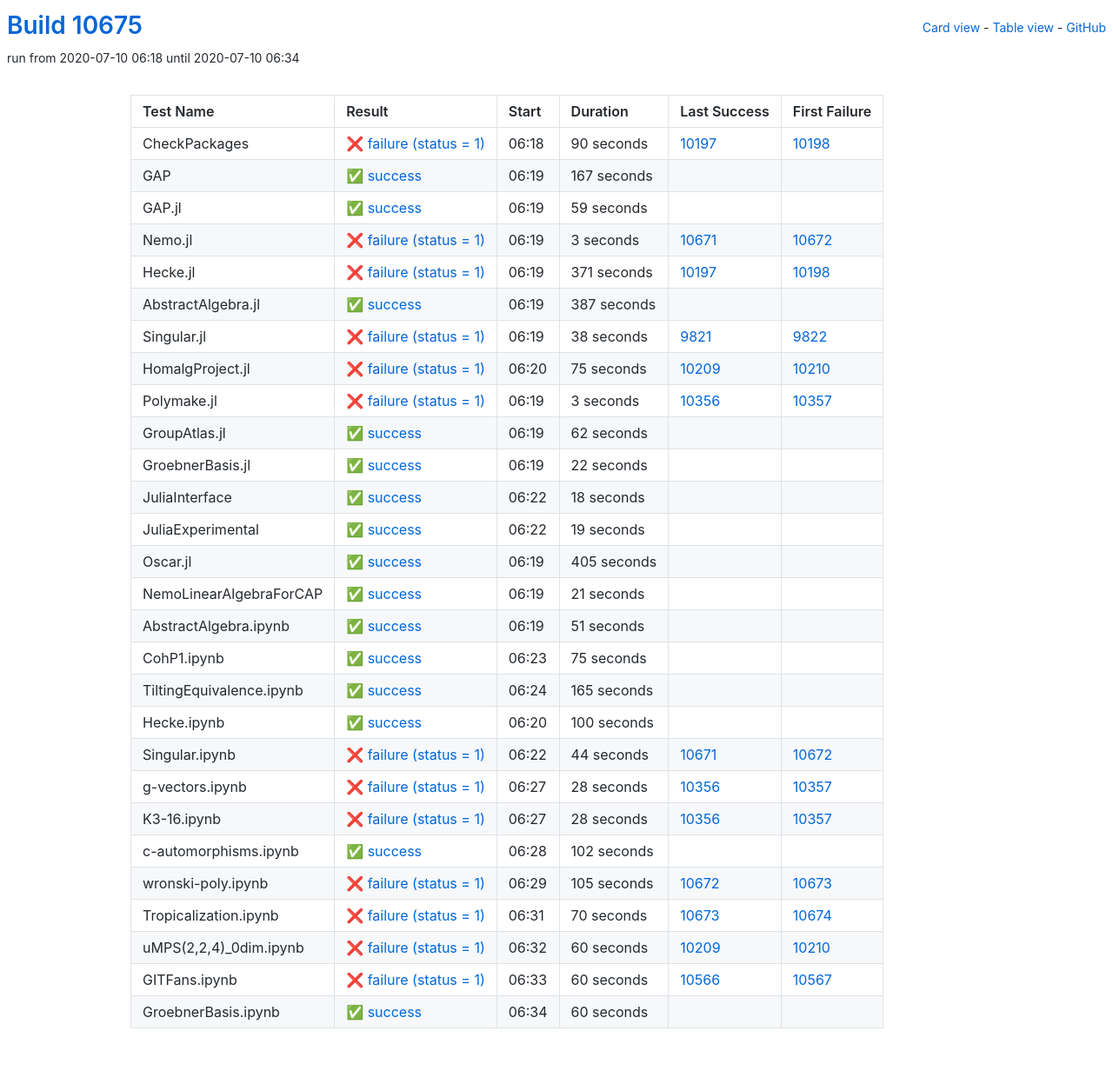
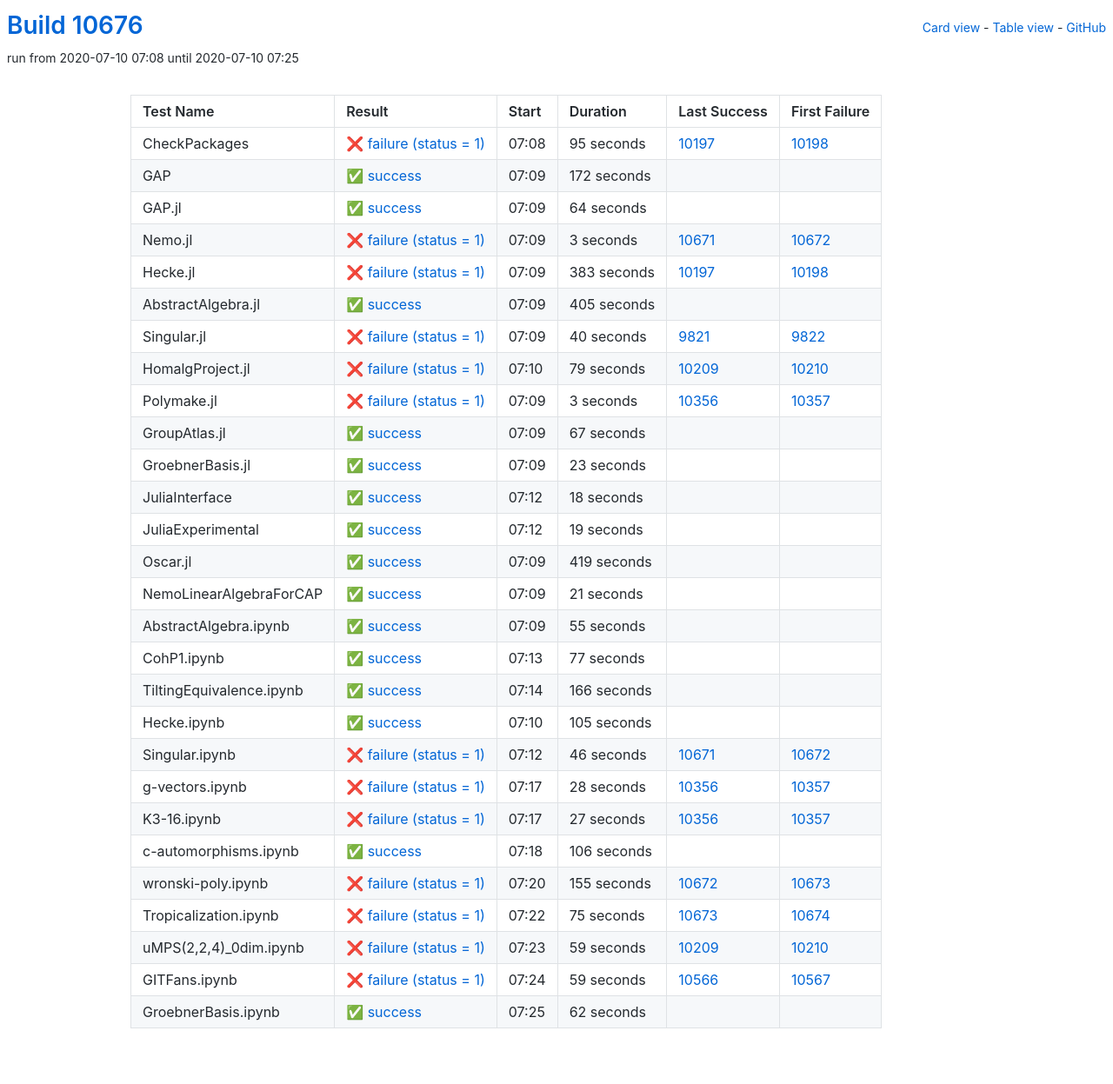
Before and after one commit to oscar-system/oscar-ci-status, a Jekyll site: the page built from table.html, in a window 1280 px wide. Shown: the whole page at 87% size. Built offline with Jekyll 4.4.1, drawn with Linux system fonts in a browser that asks for light colours.

Commit message:
Build #10676

```diff
--- a/_data/ci.yml
+++ b/_data/ci.yml
@@ -1,6 +1,6 @@
 ---
-build: 10675
-build_url: https://oscarci.mathematik.uni-kl.de/job/oscar/10675/
+build: 10676
+build_url: https://oscarci.mathematik.uni-kl.de/job/oscar/10676/
 job: oscar
 organization: oscar-system
 repo: oscar-ci-status
@@ -8,44 +8,44 @@
 tests:
 - name: CheckPackages
   id: checkpackages
-  log: https://oscarci.mathematik.uni-kl.de/job/oscar/10675/artifact/logs/build-10675/CheckPackages.log
-  start: 2020-07-10 06:18
+  log: https://oscarci.mathematik.uni-kl.de/job/oscar/10676/artifact/logs/build-10676/CheckPackages.log
+  start: 2020-07-10 07:08
   success: false
   exitcode: 1
   status: failure
-  duration: 90
+  duration: 95
   last_success: 10197
   last_success_url: https://oscarci.mathematik.uni-kl.de/job/oscar/10197/
   first_failure: 10198
   first_failure_url: https://oscarci.mathematik.uni-kl.de/job/oscar/10198/
 - name: GAP
   id: gap
-  log: https://oscarci.mathematik.uni-kl.de/job/oscar/10675/artifact/logs/build-10675/GAP.log
-  start: 2020-07-10 06:19
+  log: https://oscarci.mathematik.uni-kl.de/job/oscar/10676/artifact/logs/build-10676/GAP.log
+  start: 2020-07-10 07:09
   success: true
   exitcode: 0
   status: success
-  duration: 167
+  duration: 172
   last_success: false
   last_success_url:
   first_failure: false
   first_failure_url:
 - name: GAP.jl
   id: gap-jl
-  log: https://oscarci.mathematik.uni-kl.de/job/oscar/10675/artifact/logs/build-10675/GAP.jl.log
-  start: 2020-07-10 06:19
+  log: https://oscarci.mathematik.uni-kl.de/job/oscar/10676/artifact/logs/build-10676/GAP.jl.log
+  start: 2020-07-10 07:09
   success: true
   exitcode: 0
   status: success
-  duration: 59
+  duration: 64
   last_success: false
   last_success_url:
   first_failure: false
   first_failure_url:
 - name: Nemo.jl
   id: nemo-jl
-  log: https://oscarci.mathematik.uni-kl.de/job/oscar/10675/artifact/logs/build-10675/Nemo.jl.log
-  start: 2020-07-10 06:19
+  log: https://oscarci.mathematik.uni-kl.de/job/oscar/10676/artifact/logs/build-10676/Nemo.jl.log
+  start: 2020-07-10 07:09
   success: false
   exitcode: 1
   status: failure
@@ -56,56 +56,56 @@
   first_failure_url: https://oscarci.mathematik.uni-kl.de/job/oscar/10672/
 - name: Hecke.jl
   id: hecke-jl
-  log: https://oscarci.mathematik.uni-kl.de/job/oscar/10675/artifact/logs/build-10675/Hecke.jl.log
-  start: 2020-07-10 06:19
+  log: https://oscarci.mathematik.uni-kl.de/job/oscar/10676/artifact/logs/build-10676/Hecke.jl.log
+  start: 2020-07-10 07:09
   success: false
   exitcode: 1
   status: failure
-  duration: 371
+  duration: 383
   last_success: 10197
   last_success_url: https://oscarci.mathematik.uni-kl.de/job/oscar/10197/
   first_failure: 10198
   first_failure_url: https://oscarci.mathematik.uni-kl.de/job/oscar/10198/
 - name: AbstractAlgebra.jl
   id: abstractalgebra-jl
-  log: https://oscarci.mathematik.uni-kl.de/job/oscar/10675/artifact/logs/build-10675/AbstractAlgebra.jl.log
-  start: 2020-07-10 06:19
+  log: https://oscarci.mathematik.uni-kl.de/job/oscar/10676/artifact/logs/build-10676/AbstractAlgebra.jl.log
+  start: 2020-07-10 07:09
   success: true
   exitcode: 0
   status: success
-  duration: 387
+  duration: 405
   last_success: false
   last_success_url:
   first_failure: false
   first_failure_url:
 - name: Singular.jl
   id: singular-jl
-  log: https://oscarci.mathematik.uni-kl.de/job/oscar/10675/artifact/logs/build-10675/Singular.jl.log
-  start: 2020-07-10 06:19
+  log: https://oscarci.mathematik.uni-kl.de/job/oscar/10676/artifact/logs/build-10676/Singular.jl.log
+  start: 2020-07-10 07:09
   success: false
   exitcode: 1
   status: failure
-  duration: 38
+  duration: 40
   last_success: 9821
   last_success_url: https://oscarci.mathematik.uni-kl.de/job/oscar/9821/
   first_failure: 9822
   first_failure_url: https://oscarci.mathematik.uni-kl.de/job/oscar/9822/
 - name: HomalgProject.jl
   id: homalgproject-jl
-  log: https://oscarci.mathematik.uni-kl.de/job/oscar/10675/artifact/logs/build-10675/HomalgProject.jl.log
-  start: 2020-07-10 06:20
+  log: https://oscarci.mathematik.uni-kl.de/job/oscar/10676/artifact/logs/build-10676/HomalgProject.jl.log
+  start: 2020-07-10 07:10
   success: false
   exitcode: 1
   status: failure
-  duration: 75
+  duration: 79
   last_success: 10209
   last_success_url: https://oscarci.mathematik.uni-kl.de/job/oscar/10209/
   first_failure: 10210
   first_failure_url: https://oscarci.mathematik.uni-kl.de/job/oscar/10210/
 - name: Polymake.jl
   id: polymake-jl
-  log: https://oscarci.mathematik.uni-kl.de/job/oscar/10675/artifact/logs/build-10675/Polymake.jl.log
-  start: 2020-07-10 06:19
+  log: https://oscarci.mathematik.uni-kl.de/job/oscar/10676/artifact/logs/build-10676/Polymake.jl.log
+  start: 2020-07-10 07:09
   success: false
   exitcode: 1
   status: failure
@@ -116,32 +116,32 @@
   first_failure_url: https://oscarci.mathematik.uni-kl.de/job/oscar/10357/
 - name: GroupAtlas.jl
   id: groupatlas-jl
-  log: https://oscarci.mathematik.uni-kl.de/job/oscar/10675/artifact/logs/build-10675/GroupAtlas.jl.log
-  start: 2020-07-10 06:19
+  log: https://oscarci.mathematik.uni-kl.de/job/oscar/10676/artifact/logs/build-10676/GroupAtlas.jl.log
+  start: 2020-07-10 07:09
   success: true
   exitcode: 0
   status: success
-  duration: 62
+  duration: 67
   last_success: false
   last_success_url:
   first_failure: false
   first_failure_url:
 - name: GroebnerBasis.jl
   id: groebnerbasis-jl
-  log: https://oscarci.mathematik.uni-kl.de/job/oscar/10675/artifact/logs/build-10675/GroebnerBasis.jl.log
-  start: 2020-07-10 06:19
+  log: https://oscarci.mathematik.uni-kl.de/job/oscar/10676/artifact/logs/build-10676/GroebnerBasis.jl.log
+  start: 2020-07-10 07:09
   success: true
   exitcode: 0
   status: success
-  duration: 22
+  duration: 23
   last_success: false
   last_success_url:
   first_failure: false
   first_failure_url:
 - name: JuliaInterface
   id: juliainterface
-  log: https://oscarci.mathematik.uni-kl.de/job/oscar/10675/artifact/logs/build-10675/JuliaInterface.log
-  start: 2020-07-10 06:22
+  log: https://oscarci.mathematik.uni-kl.de/job/oscar/10676/artifact/logs/build-10676/JuliaInterface.log
+  start: 2020-07-10 07:12
   success: true
   exitcode: 0
   status: success
@@ -152,8 +152,8 @@
   first_failure_url:
 - name: JuliaExperimental
   id: juliaexperimental
-  log: https://oscarci.mathematik.uni-kl.de/job/oscar/10675/artifact/logs/build-10675/JuliaExperimental.log
-  start: 2020-07-10 06:22
+  log: https://oscarci.mathematik.uni-kl.de/job/oscar/10676/artifact/logs/build-10676/JuliaExperimental.log
+  start: 2020-07-10 07:12
   success: true
   exitcode: 0
   status: success
@@ -164,20 +164,20 @@
   first_failure_url:
 - name: Oscar.jl
   id: oscar-jl
-  log: https://oscarci.mathematik.uni-kl.de/job/oscar/10675/artifact/logs/build-10675/Oscar.jl.log
-  start: 2020-07-10 06:19
+  log: https://oscarci.mathematik.uni-kl.de/job/oscar/10676/artifact/logs/build-10676/Oscar.jl.log
+  start: 2020-07-10 07:09
   success: true
   exitcode: 0
   status: success
-  duration: 405
+  duration: 419
   last_success: false
   last_success_url:
   first_failure: false
   first_failure_url:
 - name: NemoLinearAlgebraForCAP
   id: nemolinearalgebraforcap
-  log: https://oscarci.mathematik.uni-kl.de/job/oscar/10675/artifact/logs/build-10675/NemoLinearAlgebraForCAP.log
-  start: 2020-07-10 06:19
+  log: https://oscarci.mathematik.uni-kl.de/job/oscar/10676/artifact/logs/build-10676/NemoLinearAlgebraForCAP.log
+  start: 2020-07-10 07:09
   success: true
   exitcode: 0
   status: success
@@ -188,68 +188,68 @@
   first_failure_url:
 - name: AbstractAlgebra.ipynb
   id: abstractalgebra-ipynb
-  log: https://oscarci.mathematik.uni-kl.de/job/oscar/10675/artifact/logs/build-10675/AbstractAlgebra.ipynb.log
-  start: 2020-07-10 06:19
+  log: https://oscarci.mathematik.uni-kl.de/job/oscar/10676/artifact/logs/build-10676/AbstractAlgebra.ipynb.log
+  start: 2020-07-10 07:09
   success: true
   exitcode: 0
   status: success
-  duration: 51
+  duration: 55
   last_success: false
   last_success_url:
   first_failure: false
   first_failure_url:
 - name: CohP1.ipynb
   id: cohp1-ipynb
-  log: https://oscarci.mathematik.uni-kl.de/job/oscar/10675/artifact/logs/build-10675/CohP1.ipynb.log
-  start: 2020-07-10 06:23
+  log: https://oscarci.mathematik.uni-kl.de/job/oscar/10676/artifact/logs/build-10676/CohP1.ipynb.log
+  start: 2020-07-10 07:13
   success: true
   exitcode: 0
   status: success
-  duration: 75
+  duration: 77
   last_success: false
   last_success_url:
   first_failure: false
   first_failure_url:
 - name: TiltingEquivalence.ipynb
   id: tiltingequivalence-ipynb
-  log: https://oscarci.mathematik.uni-kl.de/job/oscar/10675/artifact/logs/build-10675/TiltingEquivalence.ipynb.log
-  start: 2020-07-10 06:24
+  log: https://oscarci.mathematik.uni-kl.de/job/oscar/10676/artifact/logs/build-10676/TiltingEquivalence.ipynb.log
+  start: 2020-07-10 07:14
   success: true
   exitcode: 0
   status: success
-  duration: 165
+  duration: 166
   last_success: false
   last_success_url:
   first_failure: false
   first_failure_url:
 - name: Hecke.ipynb
   id: hecke-ipynb
-  log: https://oscarci.mathematik.uni-kl.de/job/oscar/10675/artifact/logs/build-10675/Hecke.ipynb.log
-  start: 2020-07-10 06:20
+  log: https://oscarci.mathematik.uni-kl.de/job/oscar/10676/artifact/logs/build-10676/Hecke.ipynb.log
+  start: 2020-07-10 07:10
   success: true
   exitcode: 0
   status: success
-  duration: 100
+  duration: 105
   last_success: false
   last_success_url:
   first_failure: false
   first_failure_url:
 - name: Singular.ipynb
   id: singular-ipynb
-  log: https://oscarci.mathematik.uni-kl.de/job/oscar/10675/artifact/logs/build-10675/Singular.ipynb.log
-  start: 2020-07-10 06:22
+  log: https://oscarci.mathematik.uni-kl.de/job/oscar/10676/artifact/logs/build-10676/Singular.ipynb.log
+  start: 2020-07-10 07:12
   success: false
   exitcode: 1
   status: failure
-  duration: 44
+  duration: 46
   last_success: 10671
   last_success_url: https://oscarci.mathematik.uni-kl.de/job/oscar/10671/
   first_failure: 10672
   first_failure_url: https://oscarci.mathematik.uni-kl.de/job/oscar/10672/
 - name: g-vectors.ipynb
   id: g-vectors-ipynb
-  log: https://oscarci.mathematik.uni-kl.de/job/oscar/10675/artifact/logs/build-10675/g-vectors.ipynb.log
-  start: 2020-07-10 06:27
+  log: https://oscarci.mathematik.uni-kl.de/job/oscar/10676/artifact/logs/build-10676/g-vectors.ipynb.log
+  start: 2020-07-10 07:17
   success: false
   exitcode: 1
   status: failure
@@ -260,84 +260,84 @@
   first_failure_url: https://oscarci.mathematik.uni-kl.de/job/oscar/10357/
 - name: K3-16.ipynb
   id: k3-16-ipynb
-  log: https://oscarci.mathematik.uni-kl.de/job/oscar/10675/artifact/logs/build-10675/K3-16.ipynb.log
-  start: 2020-07-10 06:27
+  log: https://oscarci.mathematik.uni-kl.de/job/oscar/10676/artifact/logs/build-10676/K3-16.ipynb.log
+  start: 2020-07-10 07:17
   success: false
   exitcode: 1
   status: failure
-  duration: 28
+  duration: 27
   last_success: 10356
   last_success_url: https://oscarci.mathematik.uni-kl.de/job/oscar/10356/
   first_failure: 10357
   first_failure_url: https://oscarci.mathematik.uni-kl.de/job/oscar/10357/
 - name: c-automorphisms.ipynb
   id: c-automorphisms-ipynb
-  log: https://oscarci.mathematik.uni-kl.de/job/oscar/10675/artifact/logs/build-10675/c-automorphisms.ipynb.log
-  start: 2020-07-10 06:28
+  log: https://oscarci.mathematik.uni-kl.de/job/oscar/10676/artifact/logs/build-10676/c-automorphisms.ipynb.log
+  start: 2020-07-10 07:18
   success: true
   exitcode: 0
   status: success
-  duration: 102
+  duration: 106
   last_success: false
   last_success_url:
   first_failure: false
   first_failure_url:
 - name: wronski-poly.ipynb
   id: wronski-poly-ipynb
-  log: https://oscarci.mathematik.uni-kl.de/job/oscar/10675/artifact/logs/build-10675/wronski-poly.ipynb.log
-  start: 2020-07-10 06:29
+  log: https://oscarci.mathematik.uni-kl.de/job/oscar/10676/artifact/logs/build-10676/wronski-poly.ipynb.log
+  start: 2020-07-10 07:20
   success: false
   exitcode: 1
   status: failure
-  duration: 105
+  duration: 155
   last_success: 10672
   last_success_url: https://oscarci.mathematik.uni-kl.de/job/oscar/10672/
   first_failure: 10673
   first_failure_url: https://oscarci.mathematik.uni-kl.de/job/oscar/10673/
 - name: Tropicalization.ipynb
   id: tropicalization-ipynb
-  log: https://oscarci.mathematik.uni-kl.de/job/oscar/10675/artifact/logs/build-10675/Tropicalization.ipynb.log
-  start: 2020-07-10 06:31
+  log: https://oscarci.mathematik.uni-kl.de/job/oscar/10676/artifact/logs/build-10676/Tropicalization.ipynb.log
+  start: 2020-07-10 07:22
   success: false
   exitcode: 1
   status: failure
-  duration: 70
+  duration: 75
   last_success: 10673
   last_success_url: https://oscarci.mathematik.uni-kl.de/job/oscar/10673/
   first_failure: 10674
   first_failure_url: https://oscarci.mathematik.uni-kl.de/job/oscar/10674/
 - name: uMPS(2,2,4)_0dim.ipynb
   id: umps-2-2-4-0dim-ipynb
-  log: https://oscarci.mathematik.uni-kl.de/job/oscar/10675/artifact/logs/build-10675/uMPS-2-2-4-_0dim.ipynb.log
-  start: 2020-07-10 06:32
+  log: https://oscarci.mathematik.uni-kl.de/job/oscar/10676/artifact/logs/build-10676/uMPS-2-2-4-_0dim.ipynb.log
+  start: 2020-07-10 07:23
   success: false
   exitcode: 1
   status: failure
-  duration: 60
+  duration: 59
   last_success: 10209
   last_success_url: https://oscarci.mathematik.uni-kl.de/job/oscar/10209/
   first_failure: 10210
   first_failure_url: https://oscarci.mathematik.uni-kl.de/job/oscar/10210/
 - name: GITFans.ipynb
   id: gitfans-ipynb
-  log: https://oscarci.mathematik.uni-kl.de/job/oscar/10675/artifact/logs/build-10675/GITFans.ipynb.log
-  start: 2020-07-10 06:33
+  log: https://oscarci.mathematik.uni-kl.de/job/oscar/10676/artifact/logs/build-10676/GITFans.ipynb.log
+  start: 2020-07-10 07:24
   success: false
   exitcode: 1
   status: failure
-  duration: 60
+  duration: 59
   last_success: 10566
   last_success_url: https://oscarci.mathematik.uni-kl.de/job/oscar/10566/
   first_failure: 10567
   first_failure_url: https://oscarci.mathematik.uni-kl.de/job/oscar/10567/
 - name: GroebnerBasis.ipynb
   id: groebnerbasis-ipynb
-  log: https://oscarci.mathematik.uni-kl.de/job/oscar/10675/artifact/logs/build-10675/GroebnerBasis.ipynb.log
-  start: 2020-07-10 06:34
+  log: https://oscarci.mathematik.uni-kl.de/job/oscar/10676/artifact/logs/build-10676/GroebnerBasis.ipynb.log
+  start: 2020-07-10 07:25
   success: true
   exitcode: 0
   status: success
-  duration: 60
+  duration: 62
   last_success: false
   last_success_url:
   first_failure: false
```
Also changed, not shown: README.md.
